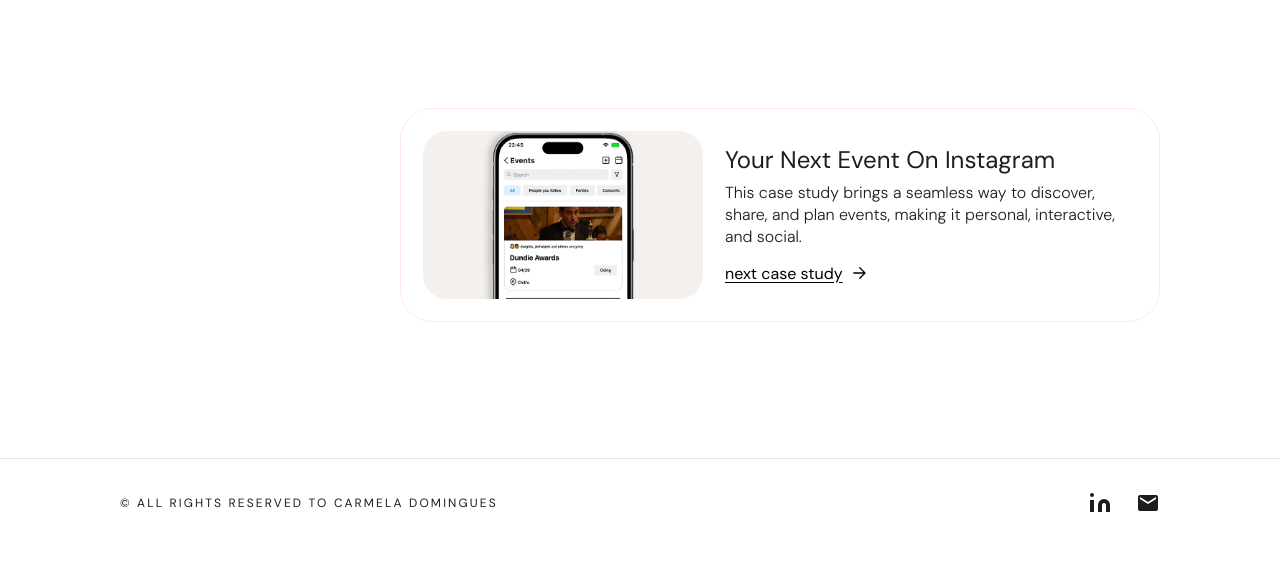
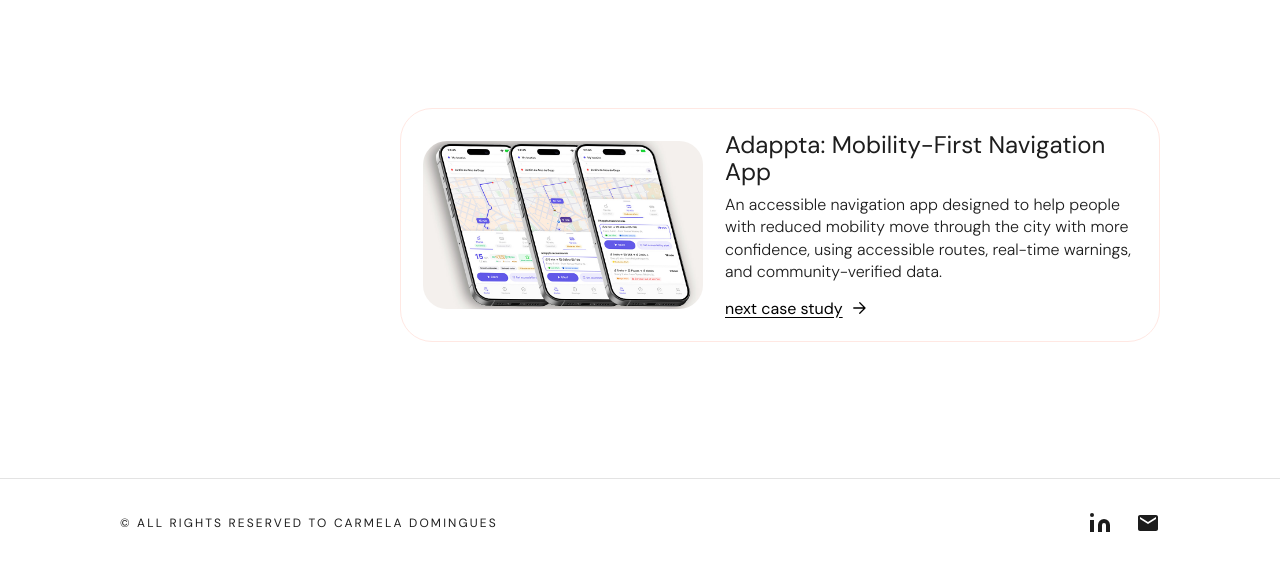
Before and after one commit to carmeladomingues/portfolio, a plain HTML site: page graphic-design.html in a window 1280 px wide. Shown: the part 6192-6759 px from the top of the page. Drawn offline with Linux system fonts and the light colour scheme.

Commit message:
Update graphic-design.html 3

```diff
--- a/graphic-design.html
+++ b/graphic-design.html
@@ -1010,17 +1010,17 @@
 <section class="next-project">
   <div class="next-project-card">
     <div class="next-project-img">
-      <img src="Instagram-menor.jpg" alt="Instagram Events preview">
+      <img src="Adappta-home.jpg" alt="Adappta">
     </div>
 
     <div class="next-project-info">
-      <h2 class="next-project-title">Your Next Event On Instagram</h2>
+      <h2 class="next-project-title">Adappta: Mobility-First Navigation App</h2>
 
       <p class="next-project-desc">
-        This case study brings a seamless way to discover, share, and plan events, making it personal, interactive, and social.
+        An accessible navigation app designed to help people with reduced mobility move through the city with more confidence, using accessible routes, real-time warnings, and community-verified data.
       </p>
 
-      <a class="next-link" href="instagram.html">
+      <a class="next-link" href="adappta.html">
         <span>next case study</span>
         <svg viewBox="0 0 24 24" fill="none" stroke="currentColor" stroke-width="1.7">
           <path d="M5 12h14M13 5l7 7-7 7" stroke-linecap="round" stroke-linejoin="round"/>
```
